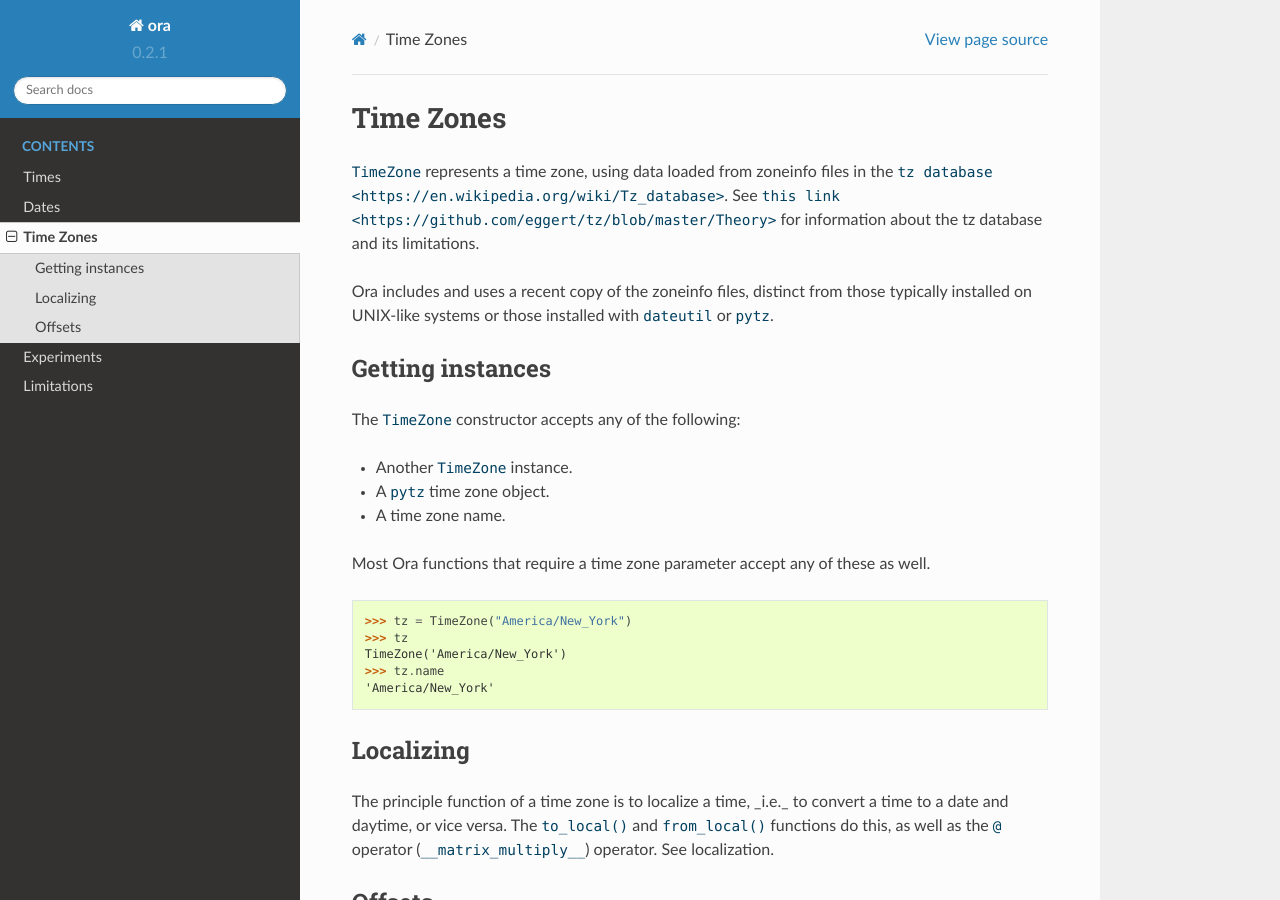
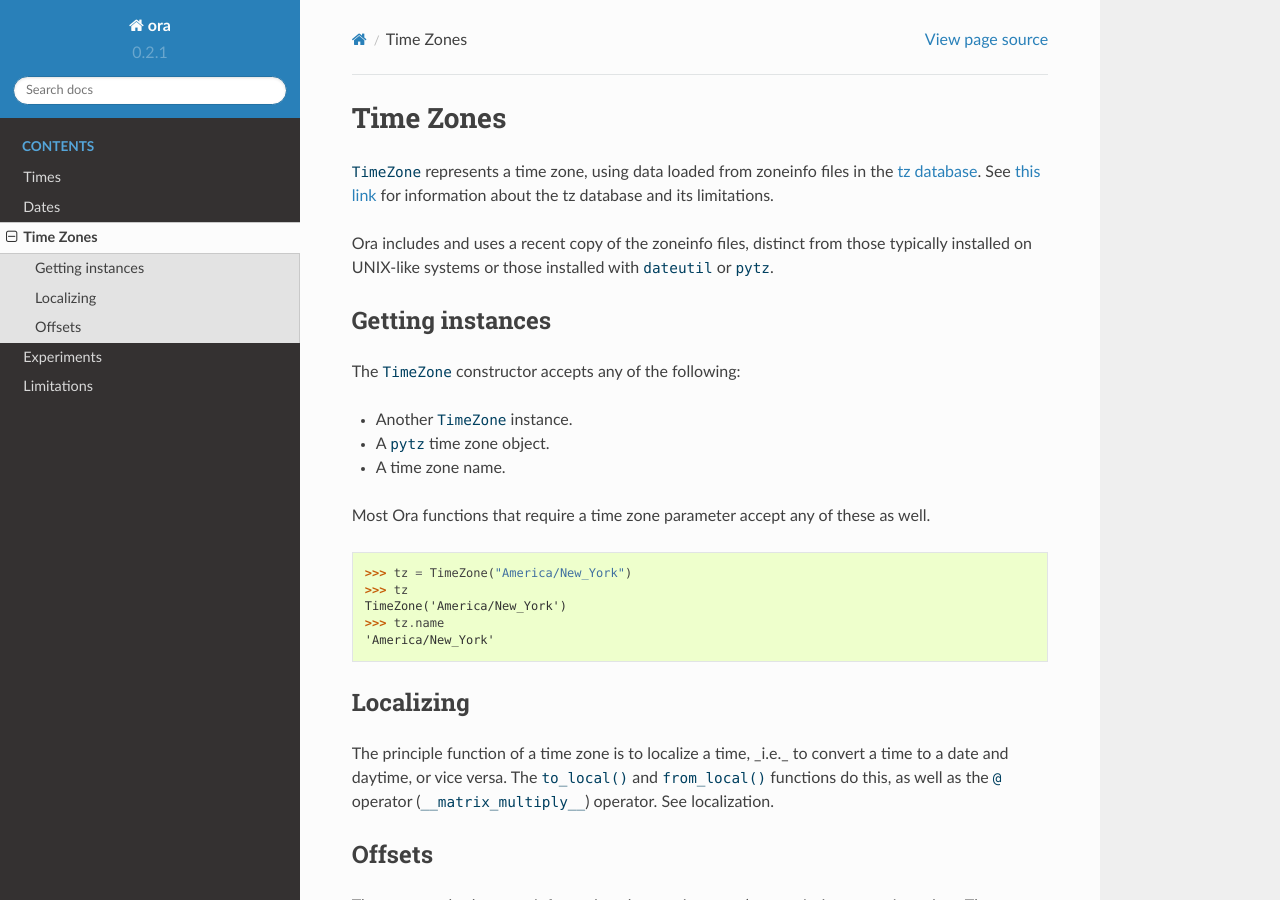
Before and after one commit to alexhsamuel/ora, a Sphinx documentation site: the page built from docs/time-zones.rst, in a window 1280 px wide and 900 px high. Built offline with Sphinx 7.4.7 and the Read the Docs theme 2.0.0, drawn with Linux system fonts in a browser that asks for light colours; pages that are not in the unit, such as notebooks, are missing from menus.

Commit message:
Fix links.

```diff
--- a/docs/time-zones.rst
+++ b/docs/time-zones.rst
@@ -2,8 +2,8 @@ Time Zones
 ==========
 
 `TimeZone` represents a time zone, using data loaded from zoneinfo files in the
-`tz database <https://en.wikipedia.org/wiki/Tz_database>`.  See `this link
-<https://github.com/eggert/tz/blob/master/Theory>` for information about the tz
+`tz database <https://en.wikipedia.org/wiki/Tz_database>`_.  See `this link
+<https://github.com/eggert/tz/blob/master/Theory>`_ for information about the tz
 database and its limitations.
 
 Ora includes and uses a recent copy of the zoneinfo files, distinct from those
```
